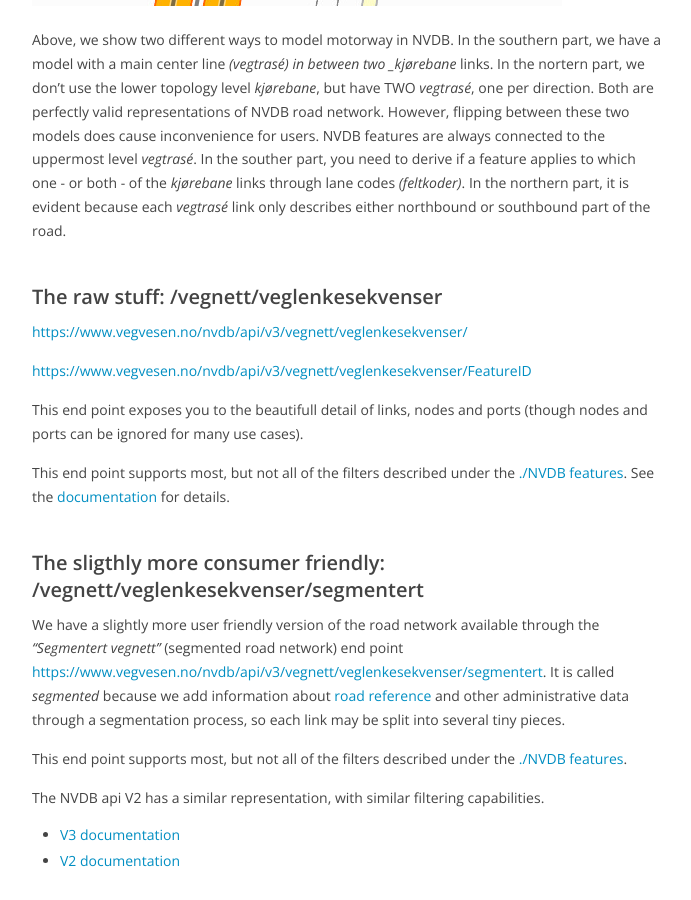
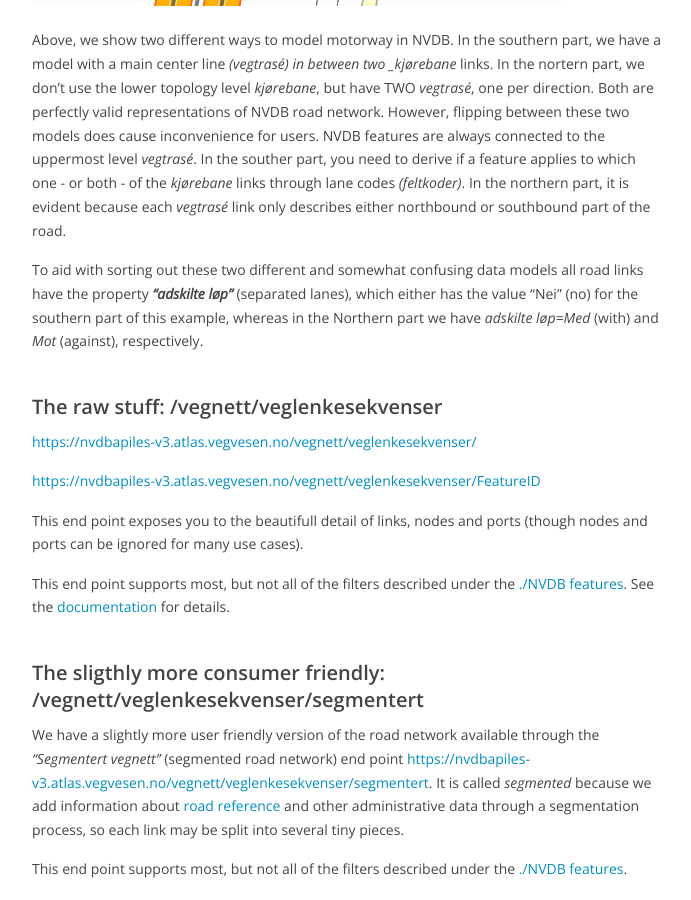
Before and after one commit to nvdb-vegdata/nvdbtransportportal, a Jekyll site: the page built from konsept5_network.md, in a window 1280 px wide and 900 px high, scrolled down 3923 px. Shown: the whole window, without its empty margins (433-1124 px from the left). Built offline with Jekyll 4.4.1, drawn with Linux system fonts in a browser that asks for light colours; our own code applies the rules of GitHub Pages for plain Markdown files.

Commit message:
Oppdaterte til ny adresse NVDB api V3 + dokumentasjon

```diff
--- a/konsept5_network.md
+++ b/konsept5_network.md
@@ -37,7 +37,7 @@ In NVDB, the road network is defined through a combination of link sequences, li
 
 Think of link sequences as a list of links, and some of those links may be expired (but not deleted).
 
-Links are connected through [nodes](https://nvdbapilesv3.docs.apiary.io/#reference/0/vegnett-noder/vegnett-noder). Technically, this connection goes through a port - but this level of detail is usually not nescessary for proper use of road network data.
+Links are connected through [nodes](https://nvdbapiles-v3.atlas.vegvesen.no/dokumentasjon/openapi/#/Vegnett/get_vegnett_noder). Technically, this connection goes through a port - but this level of detail is usually not nescessary for proper use of road network data.
 
 **The link sequence ID combined with the non-dimmensional linear reference system** (i.e. a number between 0-1) gives you a **persistent, permanent reference to the road network of NVDB**. This reference may point to an expired link, meaning that the road has been physically replaced, but the reference is still valid.
 
@@ -57,23 +57,25 @@ Close to the roundabout, we need to supplement the _vegtrasé_ level with links
 
 Above, we show two different ways to model motorway in NVDB. In the southern part, we have a model with a main center line _(vegtrasé) in between two _kjørebane_ links. In the nortern part, we don't use the lower topology level _kjørebane_, but have TWO  _vegtrasé_, one per direction. Both are perfectly valid representations of NVDB road network. However, flipping between these two models does cause inconvenience for users. NVDB features are always connected to the uppermost level _vegtrasé_. In the souther part, you need to derive if a feature applies to which one - or both - of the _kjørebane_ links through lane codes _(feltkoder)_. In the northern part, it is evident because each _vegtrasé_ link only describes either northbound or southbound part of the road.
 
+To aid with sorting out these two different and somewhat confusing data models all road links have the property _**"adskilte løp"**_ (separated lanes), which either has the value "Nei" (no) for the southern part of this example, whereas in the Northern part we have _adskilte løp=Med_ (with) and _Mot_ (against), respectively.
+
 ### The raw stuff: /vegnett/veglenkesekvenser
 
-[https://www.vegvesen.no/nvdb/api/v3/vegnett/veglenkesekvenser/](https://www.vegvesen.no/nvdb/api/v3/vegnett/veglenkesekvenser/)
+[https://nvdbapiles-v3.atlas.vegvesen.no/vegnett/veglenkesekvenser/](https://nvdbapiles-v3.atlas.vegvesen.no/vegnett/veglenkesekvenser/)
 
-[https://www.vegvesen.no/nvdb/api/v3/vegnett/veglenkesekvenser/FeatureID](https://www.vegvesen.no/nvdb/api/v3/vegnett/veglenkesekvenser/20000)
+[https://nvdbapiles-v3.atlas.vegvesen.no/vegnett/veglenkesekvenser/FeatureID](https://nvdbapiles-v3.atlas.vegvesen.no/vegnett/veglenkesekvenser/20000)
 
 This end point exposes you to the beautifull detail of links, nodes and ports (though nodes and ports can be ignored for many use cases).
 
-This end point supports most, but not all of the filters described under the [./NVDB features](./konsept3_vegobjekter.md). See the [documentation](https://nvdbapilesv3.docs.apiary.io/#reference/0/vegnett-lenkesekvens/vegnett-veglenkesekvens) for details.
+This end point supports most, but not all of the filters described under the [./NVDB features](./konsept3_vegobjekter.md). See the [documentation](https://nvdbapiles-v3.atlas.vegvesen.no/dokumentasjon/openapi/) for details.
 
 ### The sligthly more consumer friendly: /vegnett/veglenkesekvenser/segmentert
 
-We have a slightly more user friendly version of the road network available through the _"Segmentert vegnett"_ (segmented road network) end point [https://www.vegvesen.no/nvdb/api/v3/vegnett/veglenkesekvenser/segmentert](https://www.vegvesen.no/nvdb/api/v3/vegnett/veglenkesekvenser/segmentert). It is called _segmented_ because we add information about [road reference](./konsept4_roadreference.md) and other administrative data through a segmentation process, so each link may be split into several tiny pieces.
+We have a slightly more user friendly version of the road network available through the _"Segmentert vegnett"_ (segmented road network) end point [https://nvdbapiles-v3.atlas.vegvesen.no/vegnett/veglenkesekvenser/segmentert](https://nvdbapiles-v3.atlas.vegvesen.no/vegnett/veglenkesekvenser/segmentert). It is called _segmented_ because we add information about [road reference](./konsept4_roadreference.md) and other administrative data through a segmentation process, so each link may be split into several tiny pieces.
 
 This end point supports most, but not all of the filters described under the [./NVDB features](./konsept3_vegobjekter.md).
 
 The NVDB api V2 has a similar representation, with similar filtering capabilities.
 
-  * [V3 documentation](https://nvdbapilesv3.docs.apiary.io/#reference/0/vegnett-node/segmenter-for-veglenkesekvens)
+  * [V3 documentation](https://nvdbapiles-v3.atlas.vegvesen.no/dokumentasjon/openapi/#/Vegnett/get_vegnett_veglenkesekvenser_segmentert)
   * [V2 documentation](https://api.vegdata.no/endepunkt/vegnett.html)
```
Also changed, not shown: konsept2_datakatalog.md (+1 -1 lines), konsept3_vegobjekter.md (+7 -7 lines).
